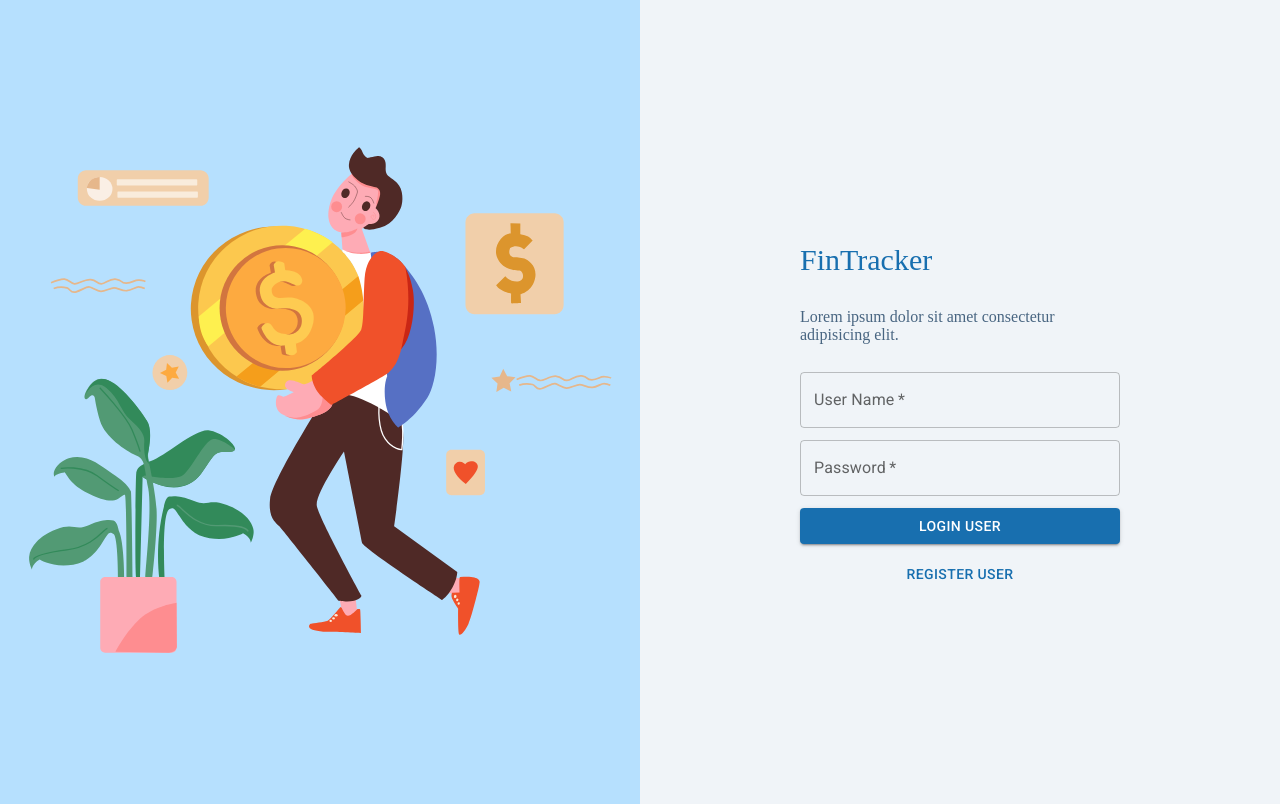
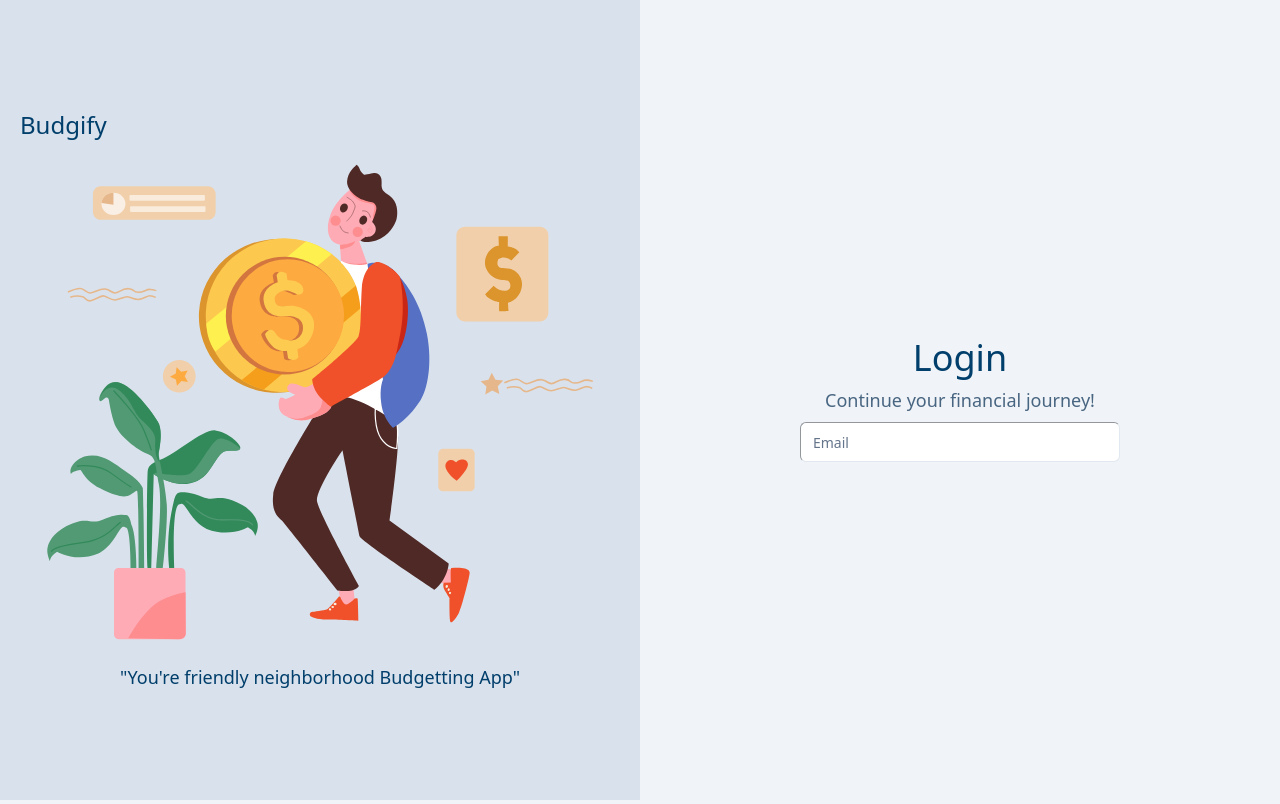
Before and after one commit to daryl101114/finance-app-client, a React (Vite) app: page /login in a window 1280 px wide. Built offline with nearby package versions, Linux system fonts and the light colour scheme.

Commit message:
working on new app without material UI

```diff
--- a/package.json
+++ b/package.json
@@ -12,12 +12,6 @@
     "format:check": "prettier --check \"src/**/*.{js,jsx,ts,tsx}\""
   },
   "dependencies": {
-    "@emotion/react": "^11.11.4",
-    "@emotion/styled": "^11.11.5",
-    "@mui/base": "^5.0.0-beta.40",
-    "@mui/icons-material": "^5.16.4",
-    "@mui/material": "^5.16.4",
-    "@mui/styled-engine-sc": "^6.0.0-alpha.18",
     "@radix-ui/react-label": "^2.1.0",
     "@radix-ui/react-select": "^2.1.1",
     "@radix-ui/react-slot": "^1.1.0",
--- a/src/App.tsx
+++ b/src/App.tsx
@@ -4,7 +4,7 @@ import Navbar from './views/navigation/Navbar';
 function App() {
   return (
     <>
-      <div className="px-44 py-3">
+      <div className="">
         <Navbar />
         <div>
           {/* Child components are injected here */}
--- a/src/components/ui/input.tsx
+++ b/src/components/ui/input.tsx
@@ -11,7 +11,7 @@ const Input = React.forwardRef<HTMLInputElement, InputProps>(
       <input
         type={type}
         className={cn(
-          'flex h-10 w-full rounded-md border border-input bg-background px-3 py-2 text-sm ring-offset-background file:border-0 file:bg-transparent file:text-sm file:font-medium placeholder:text-muted-foreground focus-visible:outline-none focus-visible:ring-2 focus-visible:ring-ring focus-visible:ring-offset-2 disabled:cursor-not-allowed disabled:opacity-50',
+          'file:bg-transparent flex h-10 w-full rounded-md border border-input bg-background px-3 py-2 text-sm ring-offset-background file:border-0 file:text-sm file:font-medium placeholder:text-muted-foreground focus-visible:outline-none focus-visible:ring-2 focus-visible:ring-ring focus-visible:ring-offset-2 disabled:cursor-not-allowed disabled:opacity-50',
           className,
         )}
         ref={ref}
--- a/src/main.tsx
+++ b/src/main.tsx
@@ -11,34 +11,34 @@ import store from './store/store';
 import { createBrowserRouter, RouterProvider } from 'react-router-dom';
 import PrivateRoutes from './components/PrivateRoutes.tsx';
 import { AuthProvider } from './hooks/useAuth';
-import {
-  ThemeProvider,
-  StyledEngineProvider,
-  createTheme,
-} from '@mui/material/styles';
+// import {
+//   ThemeProvider,
+//   StyledEngineProvider,
+//   createTheme,
+// } from '@mui/material/styles';
 import axios from 'axios';
 import { getItem } from './lib/utils.ts';
 const rootElement = document.getElementById('root');
 
-const theme = createTheme({
-  components: {
-    MuiPopover: {
-      defaultProps: {
-        container: rootElement,
-      },
-    },
-    MuiPopper: {
-      defaultProps: {
-        container: rootElement,
-      },
-    },
-    MuiDialog: {
-      defaultProps: {
-        container: rootElement,
-      },
-    },
-  },
-});
+// const theme = createTheme({
+//   components: {
+//     MuiPopover: {
+//       defaultProps: {
+//         container: rootElement,
+//       },
+//     },
+//     MuiPopper: {
+//       defaultProps: {
+//         container: rootElement,
+//       },
+//     },
+//     MuiDialog: {
+//       defaultProps: {
+//         container: rootElement,
+//       },
+//     },
+//   },
+// });
 
 // Routes
 const router = createBrowserRouter([
@@ -83,11 +83,11 @@ ReactDOM.createRoot(document.getElementById('root')!).render(
   <Provider store={store}>
     <AuthProvider>
       <React.StrictMode>
-        <StyledEngineProvider injectFirst>
-          <ThemeProvider theme={theme}>
-            <RouterProvider router={router} />
-          </ThemeProvider>
-        </StyledEngineProvider>
+        {/* <StyledEngineProvider injectFirst>
+          <ThemeProvider theme={theme}> */}
+        <RouterProvider router={router} />
+        {/* </ThemeProvider>
+        </StyledEngineProvider> */}
       </React.StrictMode>
     </AuthProvider>
   </Provider>,
--- a/src/styles/index.css
+++ b/src/styles/index.css
@@ -63,17 +63,19 @@
 
 @layer base {
   * {
-    @apply border-border;
+    /* @apply border-border; */
+    /* font-family: ui-sans-serif, system-ui, "Helvetica Neue", Arial, "Noto Sans", sans-serif, "Apple Color Emoji", "Segoe UI Emoji", "Segoe UI Symbol", "Noto Color Emoji"; */
+    font-family:  "Proxima Nova", system-ui, sans-serif;
+    margin: 0px;
+    padding: 0px;
+    box-sizing: border-box;
   }
   body {
-    @apply text-foreground;
+    /* @apply text-foreground; */
     background-color: #f0f4f8;
-    margin: 0px !important;
+
   }
   #root {
     height: 100dvh;
   }
-  /* .mt-5 {
-    margin-top: 5rem;
-  } */
 }
--- a/src/views/login/Login.tsx
+++ b/src/views/login/Login.tsx
@@ -1,12 +1,11 @@
 import React, { useState, useEffect } from 'react';
 import axios from 'axios';
-import Box from '@mui/material/Box';
-import TextField from '@mui/material/TextField';
 import { ILoginUser } from '../../configs/types/User';
 import { loginUser } from '../../api/login/login';
-import { Button } from '@mui/material';
 import { useNavigate } from 'react-router-dom';
 import { useAuth } from '../../hooks/useAuth';
+import { Input } from "@/components/ui/input";
+import { Button } from "@/components/ui/button";
 
 const Login: React.FC = () => {
   const [username, setUserName] = useState<string>('');
@@ -61,7 +60,55 @@ const Login: React.FC = () => {
   };
   return (
     <>
-      <div className="grid grid-cols-2">
+    <div className='grid grid-cols-2'>
+        <div className="bg-neutral-100">
+          <div className='h-lvh p-5 flex flex-col justify-center items-center'>
+            <div className='text-2xl text-primary-900 font-medium w-full '>Budgify</div>
+            <img
+              className="h-auto w-full"
+              src="../../../public/money-investment.svg"
+              alt="Money Invest"
+            />
+          <div className='text-lg text-primary-900 font-medium'>"You're friendly neighborhood Budgetting App"</div>
+          </div>
+
+        </div>
+        <div className="flex h-lvh flex-col items-center justify-center gap-2 ">
+              <span className="font-medium text-4xl text-primary-900">Login</span>
+              <span className="text-lg font-medium text-neutral-600">
+                Continue your financial journey!
+              </span>
+              {/* <div className='w-full'>
+              <Input type="email" placeholder="Email" />
+              </div> */}
+              <form onSubmit={()=>{}}>
+        <div className="grid gap-2">
+          <div className="grid gap-1 w-80">
+            {/* <Label className="sr-only" htmlFor="email">
+              Email
+            </Label> */}
+            <Input
+              id="email"
+              placeholder="Email"
+              type="email"
+              autoCapitalize="none"
+              autoComplete="email"
+              autoCorrect="off"
+              disabled={false}
+            />
+          </div>
+          {/* <Button disabled={false}>
+            {isLoading && (
+              <Icons.spinner className="mr-2 h-4 w-4 animate-spin" />
+            )}
+            Sign In with Email
+          </Button> */}
+        </div>
+      </form>
+        </div>
+    </div>
+
+      {/* <div className="grid grid-cols-2">
         <div className="bg-primary-100">
           <img
             className="h-lvh w-full"
@@ -69,11 +116,11 @@ const Login: React.FC = () => {
             alt="Money Invest"
           />
         </div>
-        <div className="flex h-full flex-wrap content-center justify-center">
+        <div className="flex h-full flex-wrap content-center justify-center border-solid border-neutral-500 border-l-4 border-r-0 border-t-0 border-b-0"> */}
           {/* <div className="flex w-full justify-center">
 
           </div> */}
-          <Box
+          {/* <Box
             className="gap flex w-1/2 flex-wrap gap-3"
             component="form"
             noValidate
@@ -118,9 +165,9 @@ const Login: React.FC = () => {
             >
               Register User
             </Button>
-          </Box>
-        </div>
-      </div>
+          </Box> */}
+        {/* </div>
+      </div> */}
 
       {/*  */}
     </>
--- a/src/views/navigation/Navbar.tsx
+++ b/src/views/navigation/Navbar.tsx
@@ -1,13 +1,13 @@
 import { useState } from 'react';
 import { useAuth } from '../../hooks/useAuth';
-import {
-  MenuItem,
-  AppBar,
-  Box,
-  Toolbar,
-  Typography,
-  Button,
-} from '@mui/material';
+// import {
+//   MenuItem,
+//   AppBar,
+//   Box,
+//   Toolbar,
+//   Typography,
+//   Button,
+// } from '@mui/material';
 import { useNavigate } from 'react-router-dom';
 import AddExpenseModal from '../../components/modals/AddExpenseModal';
 
@@ -38,7 +38,7 @@ const Navbar = () => {
   };
   return (
     <>
-      <div>
+      {/* <div>
         <Box sx={{ flexGrow: 1 }}>
           <AppBar position="static" className="rounded-full bg-primary-400">
             {' '}
@@ -89,7 +89,7 @@ const Navbar = () => {
           isOpen={isExpenseModalOpen}
           handleClose={handleModalClose}
         ></AddExpenseModal>
-      </div>
+      </div> */}
     </>
   );
 };
--- a/src/views/register-page/Register.tsx
+++ b/src/views/register-page/Register.tsx
@@ -1,10 +1,10 @@
 import { useState, useEffect } from 'react';
 import { useNavigate } from 'react-router-dom';
-import Box from '@mui/material/Box';
-import TextField from '@mui/material/TextField';
+// import Box from '@mui/material/Box';
+// import TextField from '@mui/material/TextField';
 import { IUser } from '../../configs/types/User';
 import { registerUser } from '../../api/login/login';
-import { Button } from '@mui/material';
+// import { Button } from '@mui/material';
 
 const Register = () => {
   const [fname, setFname] = useState<string>('');
@@ -52,7 +52,7 @@ const Register = () => {
           />
         </div>
         <div className="flex h-full flex-wrap content-center justify-center">
-          <Box
+          {/* <Box
             className="gap flex w-1/2 flex-wrap gap-3"
             component="form"
             noValidate
@@ -129,7 +129,7 @@ const Register = () => {
             >
               Alsready have Account
             </Button>
-          </Box>
+          </Box> */}
         </div>
       </div>
       {/* <div className="flex h-full flex-wrap content-center justify-center">
--- a/tailwind.config.js
+++ b/tailwind.config.js
@@ -14,6 +14,11 @@ module.exports = {
     preflight: false,
   },
   theme: {
+    fontFamily:{
+      'sans': ['ui-sans-serif', 'system-ui'],
+'      display': ['Oswald'],
+      'body': ['"Open Sans"'],
+    },
     container: {
       center: true,
       padding: '2rem',
```
Also changed, not shown: tsconfig.app.json (+6 -1 lines), 1 other file (tests, documents, lock files or other folders).
